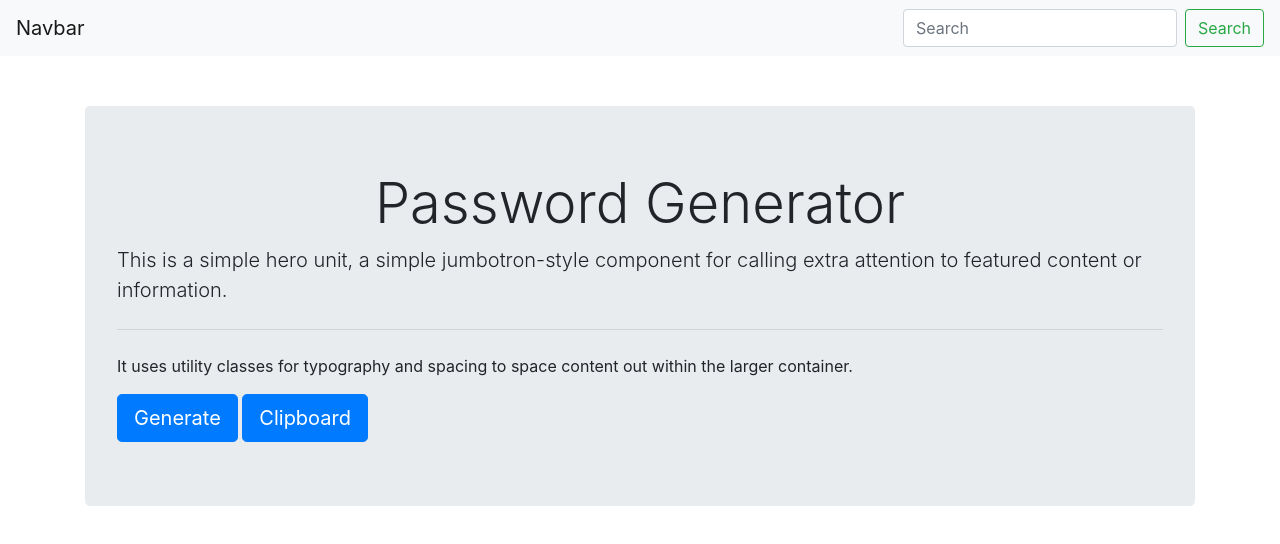
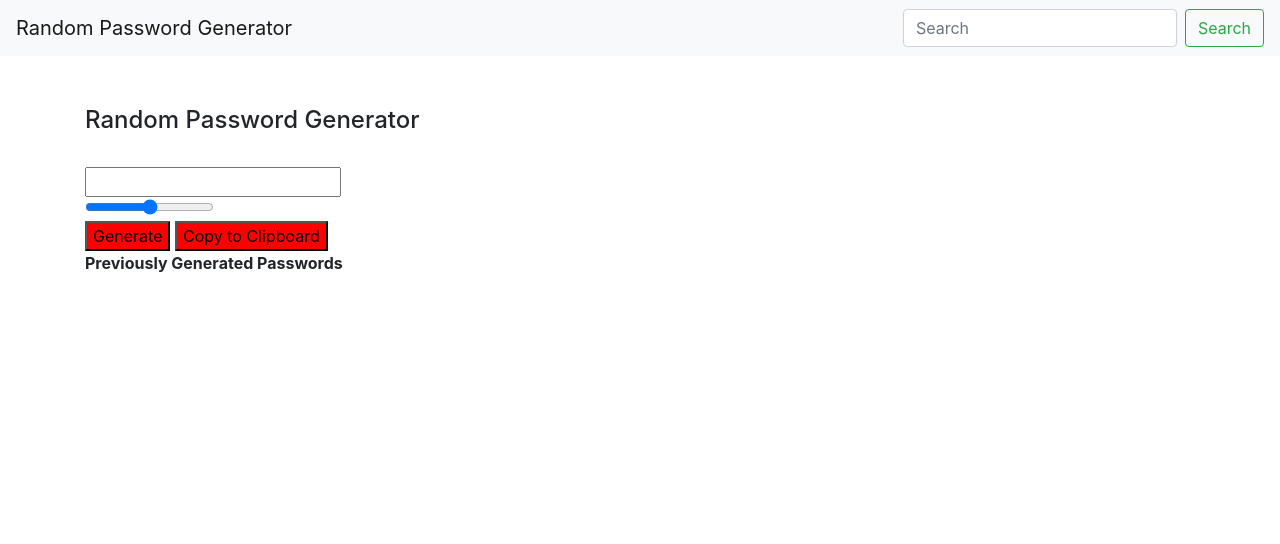
Before and after one commit to Kendall-Arceo/HomeworkThree-PasswordGenerator, a plain HTML site: page index.html in a window 1280 px wide. Drawn offline with nearby package versions, Linux system fonts and the light colour scheme.

Commit message:
Reworked index file to a cleaner looking container, row, and column

```diff
--- a/index.html
+++ b/index.html
@@ -14,7 +14,7 @@
 </head>
 <body>
     <nav class="navbar navbar-light bg-light">
-        <a class="navbar-brand">Navbar</a>
+        <a class="navbar-brand">Random Password Generator</a>
         <form class="form-inline">
             <input class="form-control mr-sm-2" type="search" placeholder="Search" aria-label="Search">
             <button class="btn btn-outline-success my-2 my-sm-0" type="submit">Search</button>
@@ -23,18 +23,33 @@
 
 
     <div class="container">
-        <div class="jumbotron">
-            <h1 class="display-4">Password Generator</h1>
-            <p class="lead">This is a simple hero unit, a simple jumbotron-style component for calling extra attention to
-                featured content or information.</p>
-            <hr class="my-4">
-            <p>It uses utility classes for typography and spacing to space content out within the larger container.</p>
-            <button class="btn btn-primary btn-lg" href="#" role="button">Generate</button>
-            <button class="btn btn-primary btn-lg" type="submit">Clipboard</button>
-        </div>
+        <div class="row">
+            <div class="col-lg-8 col-sm-12">
+                <div class="content">
+                    <h4>Random Password Generator</h4>
+                    <br />
+                    <input type="text" id="display">
+                    <br />
+                    <input type="range" min="0" max="50" name="slider" id="slider">
+                    <br />
+                    <button onclick="">Generate</button>
+                    <button onclick="">Copy to Clipboard</button>
+                    <div id="length"></div>
+
+                </div>
+
+                <div class="previous_passwords">
+                    <b>Previously Generated Passwords</b>
+                    <br />
+                    <div id="last_passwords"></div>
+                </div>
 
 
-    </div>
+
+            </div>
+
+
+        </div>
 
 </body>
 </html>
--- a/javascript.js
+++ b/javascript.js
@@ -0,0 +1,23 @@
+// variables to input:
+// var inputlength
+// var Include Symbols:( e.g. @#$% )
+// Include Numbers:( e.g. 123456 )
+// Include Lowercase Characters:( e.g. abcdefgh )
+// Include Uppercase Characters:( e.g. ABCDEFGH )
+// Exclude Similar Characters:( e.g. i, l, 1, L, o, 0, O )
+// Exclude Ambiguous Characters:( { } [ ] ( ) / \ ' " ` ~ , ; : . < > )
+// In reference to : https://passwordsgenerator.net/
+
+var lowerCase = ("a","b","c","d","e","f","g","h","i","j","k","l","m","n","o","p","q","r","s","t","u","v","w","x","y","z")
+var upperCase = ("A","B","C","D")
+var numbers = ()
+
+ function generatePassword() {
+    var length = 8,
+        charset = "abcdefghijklmnopqrstuvwxyzABCDEFGHIJKLMNOPQRSTUVWXYZ0123456789",
+        retVal = "";
+    for (var i = 0, n = charset.length; i < length; ++i) {
+        retVal += charset.charAt(Math.floor(Math.random() * n));
+    }
+    return retVal;
+}
--- a/style.css
+++ b/style.css
@@ -1,8 +1,18 @@
 .container {
     margin-top: 50px;
+
+}
+
+.jumbotron {
+    background-color: antiquewhite;
 
 }
 
 h1 {
     text-align: center;
 }
+
+button {
+    background-color: red;
+
+}
```
